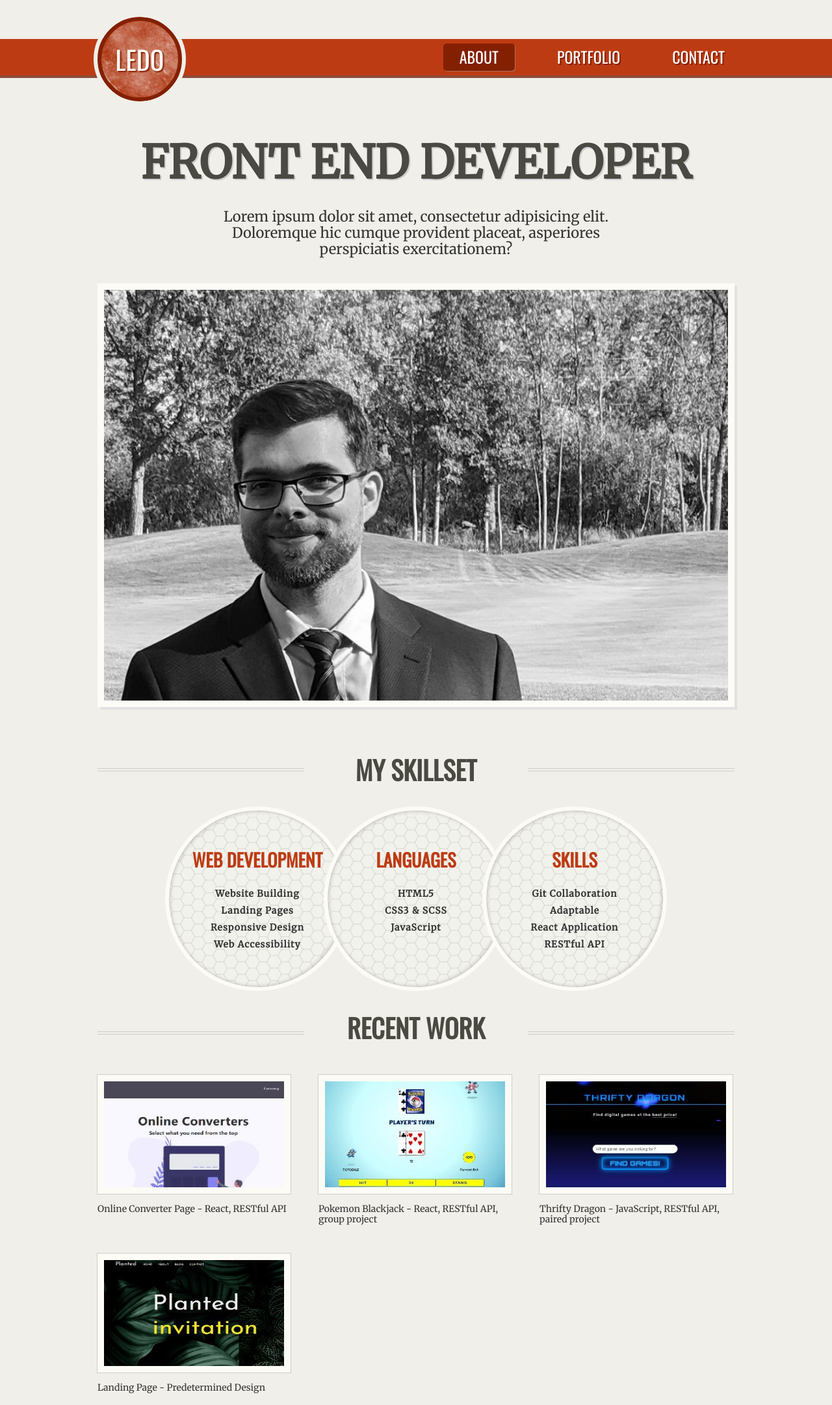
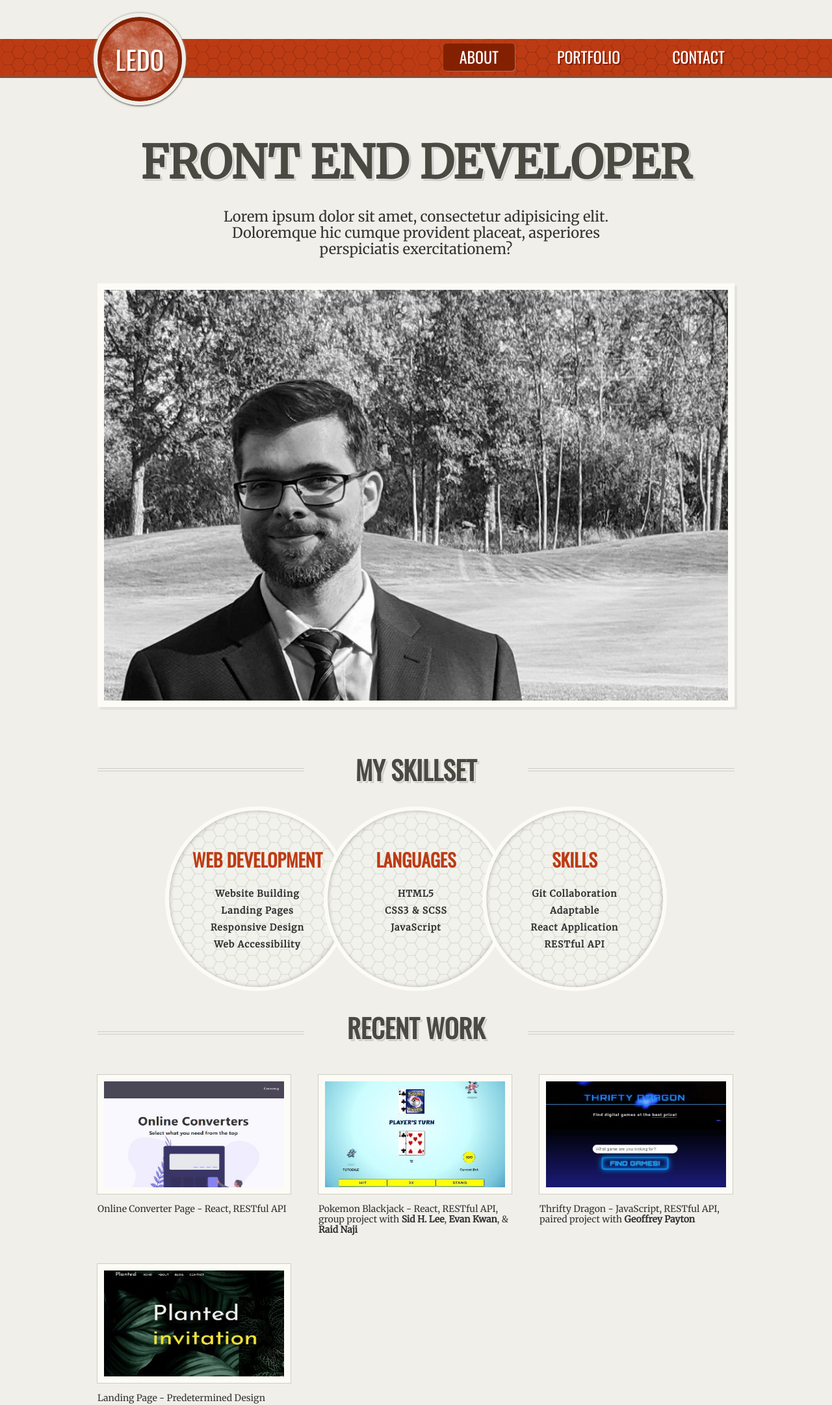
Before and after one commit to Jon-Ledo/portfolio-site, a plain HTML site: page index.html in a window 1280 px wide. Shown: the top 2162 px of the page at 65% size. Drawn offline with nearby package versions, Linux system fonts and the light colour scheme.

Commit message:
added some more helpful pseudo code, and text shadows to headers

```diff
--- a/index.html
+++ b/index.html
@@ -116,14 +116,20 @@
               <img src="./assets/site-link-pokemon-blackjack-297x187.jpg"
                 alt="image link to the Pokemon Blackjack website">
             </a>
-            <p class="gallery__description">Pokemon Blackjack - React, RESTful API, group project</p>
+            <p class="gallery__description">
+              Pokemon Blackjack - React, RESTful API, group project with
+              <a href="https://github.com/sidhlee" target="_blank" rel="noreferrer">Sid H. Lee</a>,
+              <a href="https://evankwan.com/" target="_blank" rel="noreferrer">Evan Kwan</a>, &
+              <a href="https://github.com/raidnaji" target="_blank" rel="noreferrer">Raid Naji</a>
+            </p>
           </div>
 
           <div class="gallery__item">
             <a href="https://geoffjon.github.io/thriftyDragon/" target="_blank" rel="noreferrer">
               <img src="./assets/site-link-thrifty-dragon-297x187.jpg" alt="image link to the Thrift Dragon website">
             </a>
-            <p class="gallery__description">Thrifty Dragon - JavaScript, RESTful API, paired project</p>
+            <p class="gallery__description">Thrifty Dragon - JavaScript, RESTful API, paired project with <a
+                href="https://geoffreypayton.com/" target="_blank" rel="noreferrer">Geoffrey Payton</a></p>
           </div>
 
           <div class="gallery__item">
--- a/styles/sass/partials/_base-styles.scss
+++ b/styles/sass/partials/_base-styles.scss
@@ -1,3 +1,4 @@
+// General Styles
 html {
   font-size: 62.5%;
 }
@@ -45,6 +46,7 @@ footer {
   align-items: center;
 }
 
+// style for decorative bars
 .bars {
   width: 100%;
   height: 5px;
--- a/styles/sass/partials/_contact-bar.scss
+++ b/styles/sass/partials/_contact-bar.scss
@@ -83,6 +83,7 @@
     legend {
       font-size: 4rem;
       padding-top: 35px;
+      text-shadow: 1px 1px $white-background, 2px 2px $text-shadow;
     }
 
     input {
--- a/styles/sass/partials/_header.scss
+++ b/styles/sass/partials/_header.scss
@@ -1,9 +1,23 @@
+// Nav Bar styles
 .nav-bar {
   background: $red;
   margin-top: 60px;
   height: 60px;
   position: relative;
   border-bottom: 4px solid rgba(94, 94, 94, 0.5);
+  position: relative;
+
+  // Apply the hex background to the navbar
+  &::before {
+    content: '';
+    position: absolute;
+    top: 0;
+    left: 0;
+    right: 0;
+    bottom: 0;
+    background: url(../../../assets/honeycomb-34984_640.png);
+    opacity: 0.6;
+  }
 
   // logo styles
   .nav-bar__logo {
@@ -23,15 +37,14 @@
       top: 50%;
       left: 50%;
       transform: translate(-50%, -50%);
-      // top: 15px;
-      // left: 6px;
       color: $white;
       text-shadow: 2px 2px 2px $red-accent;
       text-transform: uppercase;
     }
   }
 
-  .nav-bar__logo:before {
+  // apply white border and shadows
+  .nav-bar__logo::before {
     content: " ";
     position: absolute;
     top: -12px;
@@ -39,8 +52,10 @@
     right: -12px;
     bottom: -12px;
     border: 6px solid $white-background;
+    box-shadow: 0px 1px 3px $black-background, 0px -1px 3px $grey;
     border-radius: 50%;
   }
+
   // list styles
   .nav-bar__list-container {
     list-style: none;
@@ -82,14 +97,14 @@
   }
 }
 
+// General header styles
 header {
   h1 {
-    // change back to 9rem after font installed
     font-size: 7rem;
     text-transform: uppercase;
     text-align: center;
     color: $header-text;
-    text-shadow: 2px 2px $text-shadow;
+    text-shadow: 1px 1px $white-background, 3px 3px $text-shadow;
     margin-top: 90px;
     margin-bottom: 30px;
   }
--- a/styles/sass/partials/_main.scss
+++ b/styles/sass/partials/_main.scss
@@ -1,3 +1,4 @@
+// main section styles
 .main {
   .main__bars-container {
     display: flex;
@@ -6,10 +7,12 @@
     h2 {
       width: 100%;
       padding: 0 20px;
+      text-shadow: 1px 1px $white-background, 3px 3px $text-shadow;
     }
   }
 }
 
+// styles for the 3 overlapping circles
 .main__bubble {
   width: 284px;
   height: 284px;
@@ -35,6 +38,7 @@
     z-index: -1;
   }
 
+  // overlap
   &.main__bubble3,
   &.main__bubble2 {
     margin-left: -40px;
@@ -44,6 +48,7 @@
     font-size: 2.8rem;
     margin-top: 60px;
     color: $red;
+
   }
 
   p {
--- a/styles/sass/partials/_portfolio.scss
+++ b/styles/sass/partials/_portfolio.scss
@@ -1,3 +1,4 @@
+// portfolio/gallery section styles
 .portfolio {
   .wrapper {
     position: relative;
@@ -7,6 +8,7 @@
     width: 100%;
     padding: 0 20px;
     margin-bottom: 50px;
+    text-shadow: 1px 1px $white-background, 3px 3px $text-shadow;
   }
 
     .portfolio__btn-container {
@@ -47,10 +49,6 @@
     height: auto;
     margin-left: 30px;
 
-    a:hover > img {
-      background-color: #333;
-    }
-
     img {
       outline: 1px solid $grey;
       width: 297px;
@@ -62,11 +60,24 @@
     &:nth-child(3n+1) {
       margin-left: 0;
     }
-  }
 
-  .gallery__description {
-    font-size: 1.4rem;
-    margin-top: 15px;
-    margin-bottom: 45px;
+    .gallery__description {
+      font-size: 1.4rem;
+      margin-top: 15px;
+      margin-bottom: 45px;
+
+      a {
+        color: $black-text;
+        font-weight: bold;
+        text-decoration: none;
+
+        &:hover,
+        &:active,
+        &:focus {
+          color: $red;
+          text-shadow: 1px 1px $white-text;
+        }
+      }
+    }
   }
 }
```
Also changed, not shown: styles/styles.css. Lines whose indentation alone changed are shown as unchanged.
